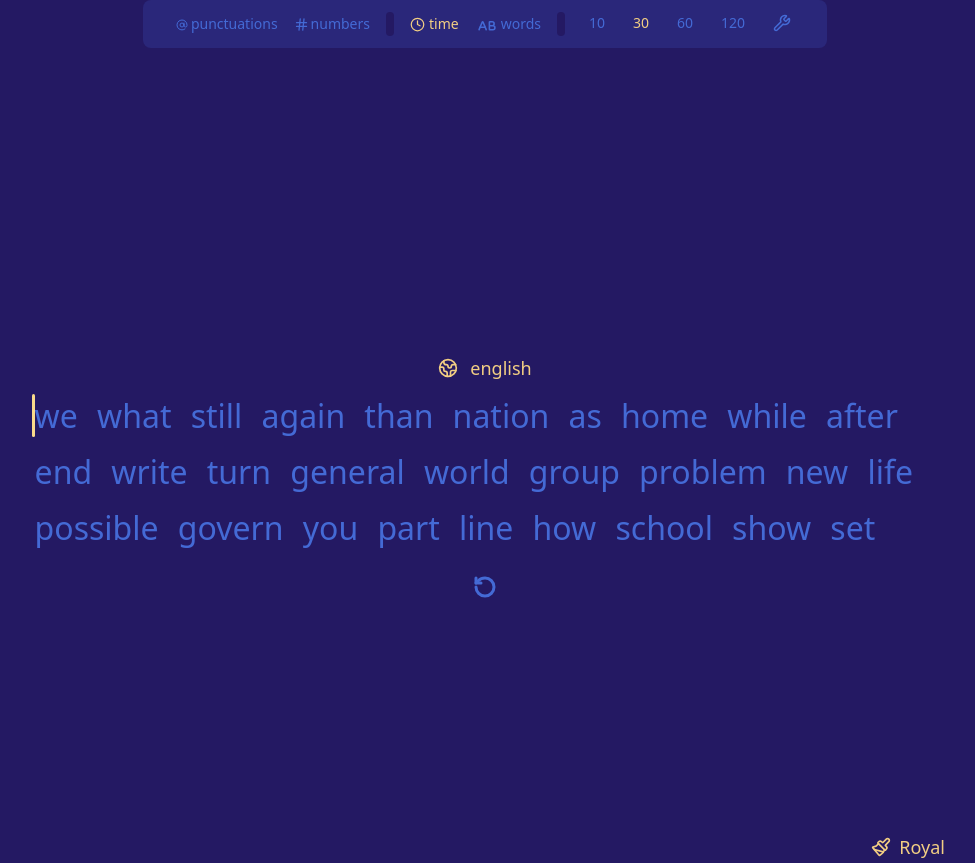
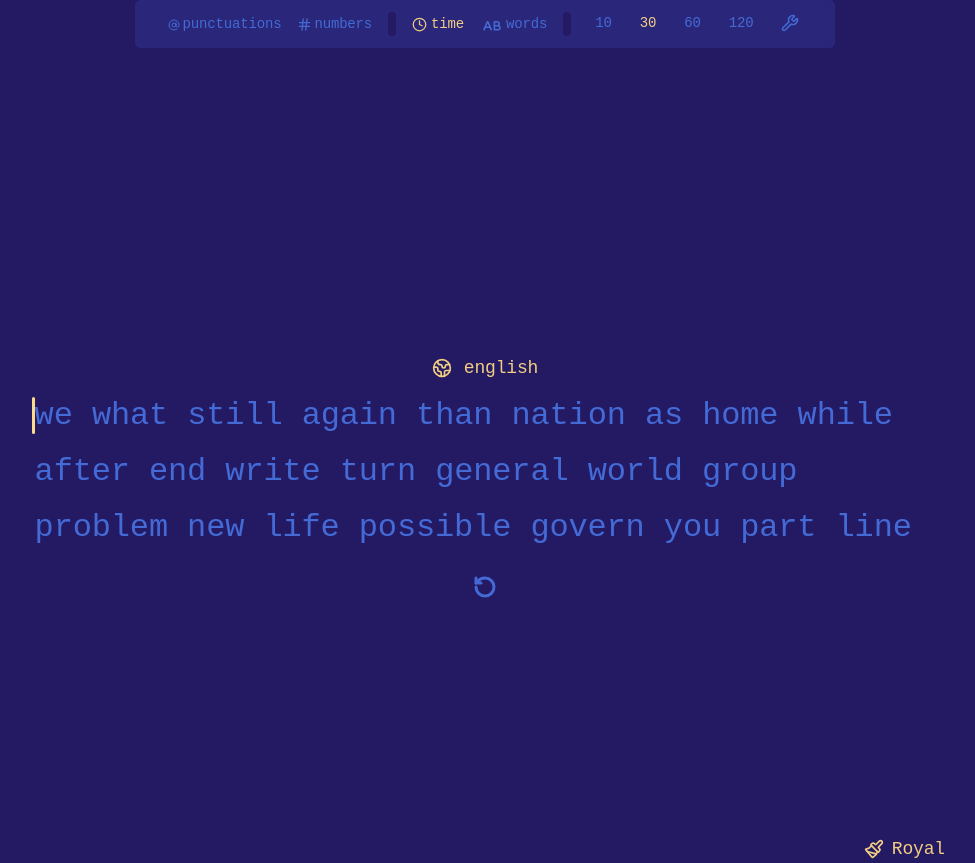
Before and after one commit to IgorDyshuk/new-speed-typing-test, a React (Vite) app: page / in a window 1280 px wide. Shown: the whole page, without its empty margins (155-1130 px from the left). Built offline with nearby package versions, Linux system fonts and the light colour scheme.

Commit message:
add Roboto Mono font

```diff
--- a/src/index.css
+++ b/src/index.css
@@ -1 +1,11 @@
 @import "tailwindcss";
+
+@import url('https://fonts.googleapis.com/css2?family=Roboto+Mono:ital,wght@0,100..700;1,100..700&display=swap');
+
+body {
+    font-family: "Roboto Mono", monospace;
+    font-optical-sizing: auto;
+    font-weight: 100;
+    font-style: normal;
+    letter-spacing: -0.01em;
+}
--- a/src/main.tsx
+++ b/src/main.tsx
@@ -1,6 +1,7 @@
 import { StrictMode } from "react";
 import { createRoot } from "react-dom/client";
 import "./test.css";
+import "./index.css";
 import App from "./App.tsx";
 import { I18nextProvider } from "react-i18next";
 import i18n from "./i18n";
--- a/src/pages/ResultsPage.tsx
+++ b/src/pages/ResultsPage.tsx
@@ -149,9 +149,9 @@ export default function ResultsPage() {
             >
               <p className="pb-2">characters</p>
               <p className="text-main text-[2rem]">
-                {Math.round(summary.totalTyped)} /{" "}
-                {Math.round(summary.correctLetters)} /{" "}
-                {Math.round(summary.incorrectLetters)} /{" "}
+                {Math.round(summary.totalTyped)}/{""}
+                {Math.round(summary.correctLetters)}/{""}
+                {Math.round(summary.incorrectLetters)}/{""}
                 {Math.round(summary.extraLetters)}
               </p>
             </Tooltip>
```
